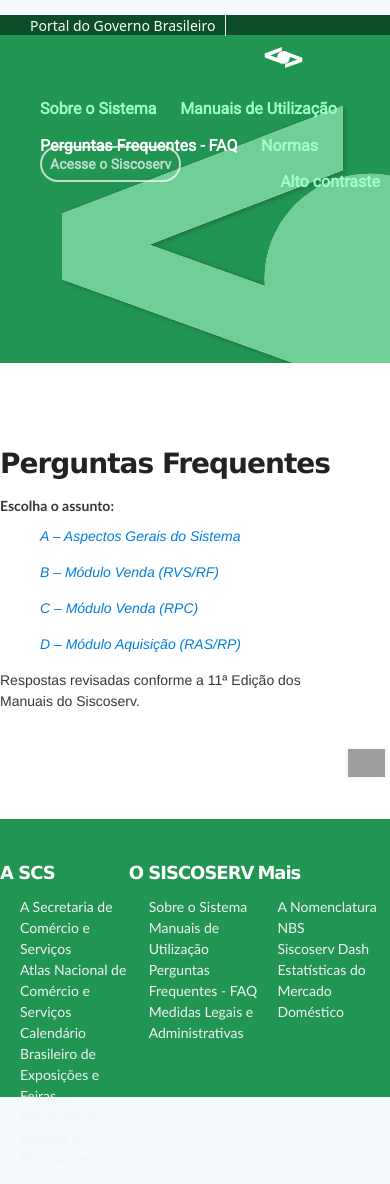
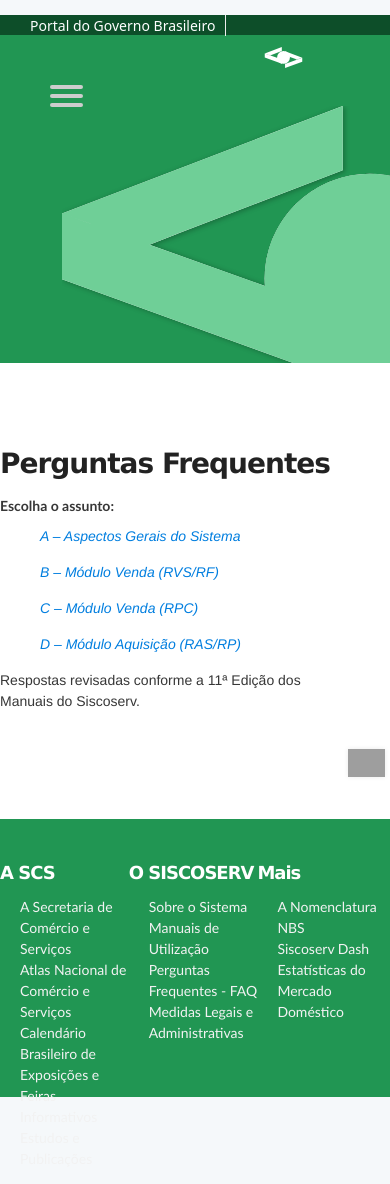
Before and after one commit to mdicgovbr/pagina-FAQ, a Jekyll site: the page built from index.md, in a window 390 px wide. Built offline with Jekyll 4.4.1, drawn with Linux system fonts in a browser that asks for light colours; nearby versions of some CDN libraries; grey boxes are pictures that could not be loaded.

Commit message:
iniciando menu lateral mobile
Signed-off-by: Ezequiel De Oliveira <ezequiel1de1oliveira@gmail.com>

Co-authored-by: Guilherme Deusdará <guibanci@gmail.com>

Signed-off-by: Deusdará <gdeusdara@localhost.localdomain>

```diff
--- a/_includes/header.html
+++ b/_includes/header.html
@@ -39,13 +39,22 @@
     </div>
     <header class="masthead">
         <img class="logo-do-siscoserv" src="{{ site.baseurl }}/public/img/logo-bg-menu.svg" alt="logo do Siscoserv">
+        <div id="menuToggle">
+            <input type="checkbox" />
+            <span></span>
+            <span></span>
+            <span></span>
             <ul id="menu" class="menu-topo">
 
                 <a href="http://www.mdic.gov.br/index.php/comercio-servicos/a-secretaria-de-comercio-e-servicos-scs-15"
-                    target="_blank"><li>Sobre o Sistema</li></a>
+                    target="_blank">
+                    <li>Sobre o Sistema</li>
+                </a>
 
                 <a href="http://www.mdic.gov.br/index.php/comercio-servicos/a-secretaria-de-comercio-e-servicos-scs-15/estatisticas-2"
-                    target="_blank"><li>Manuais de Utilização</li></a>
+                    target="_blank">
+                    <li>Manuais de Utilização</li>
+                </a>
                 <li class="active">
                     <a href="http://www.mdic.gov.br/index.php/comercio-servicos/a-secretaria-de-comercio-e-servicos-scs-15/estatisticas-6"
                         target="_blank">Perguntas Frequentes - FAQ</a>
@@ -66,8 +75,9 @@
 
 
             </ul>
+        </div>
         <div class="container">
-            <h1 id="site_logo" >
+            <h1 id="site_logo">
                 <a href="/">
                     <span id="portal-title"></span>Perguntas frequentes de uso do Siscoserv</span>
                 </a>
--- a/stylesheets/application.css
+++ b/stylesheets/application.css
@@ -1608,27 +1608,6 @@ body {
     #site_logo span {
         display: block;
     }
-/*
-    @media only screen and (max-device-width: 1400px ) {
-
-    } */
-/*
-    @media only screen and (min-device-width: 1400px ) {
-
-      #portal-title {
-
-        font-family: Raleway;
-        font-style: normal;
-        font-weight: bold;
-        line-height: 30px;
-        font-size: 3rem;
-        position: static;
-        align-self: flex-start;
-        bottom: -131px;
-        left: -108px;
-
-      }
-    } */
 
     #portal-title {
 
@@ -2276,7 +2255,149 @@ body.no-sidebar .row .content-outer {
     flex-direction: column-reverse;
     align-items: center;
 }
-@media (max-width:760px){
+
+#menuToggle input {
+  visibility: hidden;
+}
+@media (max-width:1000px){
+
+  img .logo-do-siscoserv {
+    visibility: hidden;
+  }
+
+  ul.menu-topo li {
+    display: table-row-group;
+    margin-top: 20px;
+  }
+
+  #menuToggle
+{
+  display: block;
+  position: relative;
+  top: 50px;
+  left: 50px;
+
+  z-index: 1;
+
+  -webkit-user-select: none;
+  user-select: none;
+}
+
+#menuToggle input
+{
+  display: block;
+  width: 40px;
+  height: 32px;
+  position: absolute;
+  top: -7px;
+  left: -5px;
+  visibility: visible;
+
+  cursor: pointer;
+
+  opacity: 0; /* hide this */
+  z-index: 2; /* and place it over the hamburger */
+
+  -webkit-touch-callout: none;
+}
+
+/*
+ * Just a quick hamburger
+ */
+#menuToggle span
+{
+  display: block;
+  width: 33px;
+  height: 4px;
+  margin-bottom: 5px;
+  position: relative;
+
+  background: #cdcdcd;
+  border-radius: 3px;
+
+  z-index: 1;
+
+  transform-origin: 4px 0px;
+
+  transition: transform 0.5s cubic-bezier(0.77,0.2,0.05,1.0),
+              background 0.5s cubic-bezier(0.77,0.2,0.05,1.0),
+              opacity 0.55s ease;
+}
+
+#menuToggle span:first-child
+{
+  transform-origin: 0% 0%;
+}
+
+#menuToggle span:nth-last-child(2)
+{
+  transform-origin: 0% 100%;
+}
+
+/*
+ * Transform all the slices of hamburger
+ * into a crossmark.
+ */
+#menuToggle input:checked ~ span
+{
+  opacity: 1;
+  transform: rotate(45deg) translate(-2px, -1px);
+  background: #232323;
+}
+
+/*
+ * But let's hide the middle one.
+ */
+#menuToggle input:checked ~ span:nth-last-child(3)
+{
+  opacity: 0;
+  transform: rotate(0deg) scale(0.2, 0.2);
+}
+
+/*
+ * Ohyeah and the last one should go the other direction
+ */
+#menuToggle input:checked ~ span:nth-last-child(2)
+{
+  transform: rotate(-45deg) translate(0, -1px);
+}
+
+/*
+ * Make this absolute positioned
+ * at the top left of the screen
+ */
+#menu
+{
+  position: absolute;
+  width: 100%;
+  margin: -100px 0 0 -50px;
+  padding: 50px;
+  padding-top: 125px;
+
+  background: #1f670980;
+  list-style-type: none;
+  -webkit-font-smoothing: antialiased;
+  /* to stop flickering of text in safari */
+
+  transform-origin: 0% 0%;
+  transform: translate(-100%, 0);
+
+  transition: transform 0.5s cubic-bezier(0.77,0.2,0.05,1.0);
+}
+
+#menu li
+{
+  padding: 10px 0;
+  font-size: 22px;
+}
+
+/*
+ * And let's slide it in from the left
+ */
+#menuToggle input:checked ~ ul
+{
+  transform: none;
+}
   #menu-de-navegacao {
       text-align: center;
   }
@@ -2337,6 +2458,8 @@ body.no-sidebar .row .content-outer {
   }
 }
 
+/* final media */
+
 
 div#barra-brasil {
     position: relative;
@@ -2376,3 +2499,4 @@ div#barra-brasil {
     flex-direction: column-reverse;
     align-items: center;
 }
+Guilherme Deusdará <guibanci@gmail.com>
```
Lines whose indentation alone changed are shown as unchanged.
